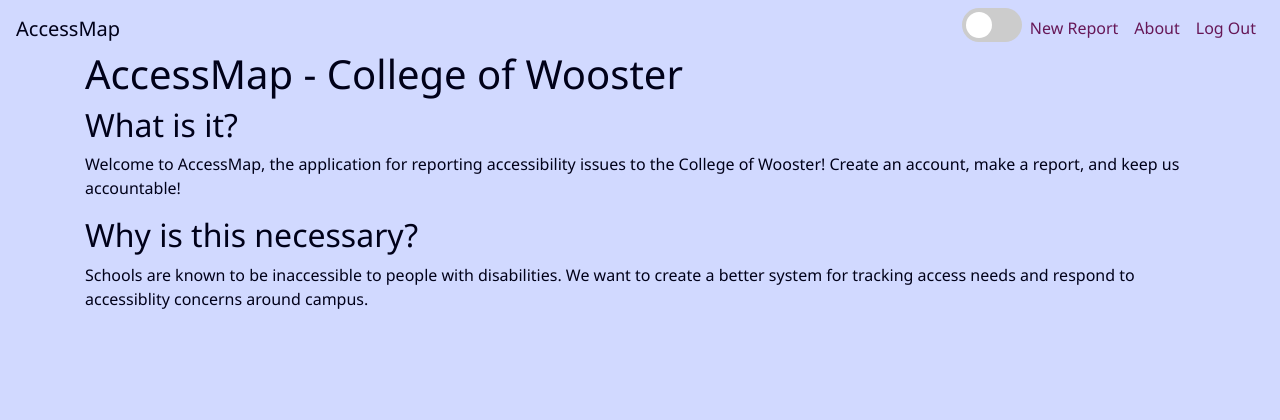
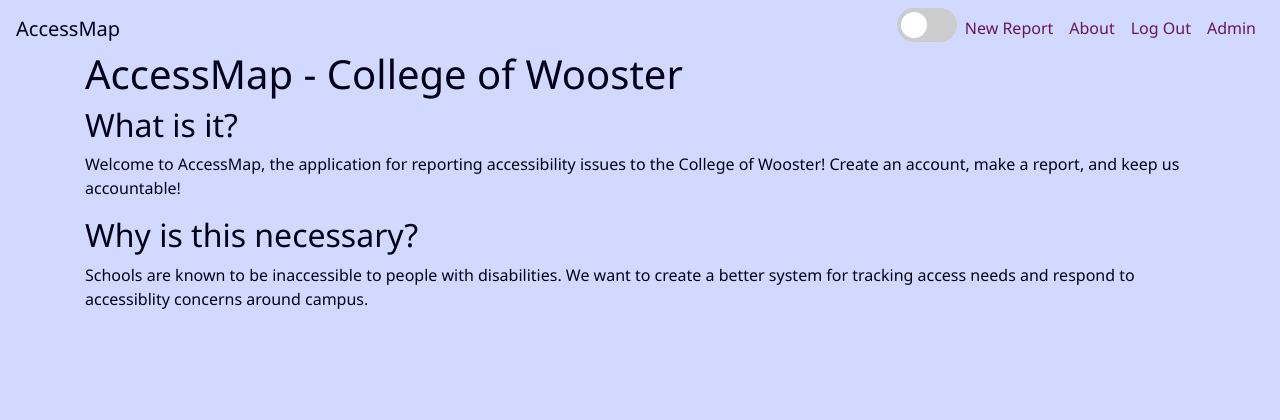
Before and after one commit to emleddin/AccessApp, a Django app: page /about/ in a window 1280 px wide. Shown: the top 420 px of the page. Run offline with Django 3.2, Linux system fonts and the light colour scheme; the visitor is signed in with stand-in values (Sample User, id 1); style sheets or scripts are compiled from the project's sources; some libraries are stand-ins or nearby versions.

Commit message:
Adds link to admin portal in navbar if user is staff role

```diff
--- a/pages/templates/_base.html
+++ b/pages/templates/_base.html
@@ -52,6 +52,11 @@
                     <li class="nav-item">
                         <a class="nav-link"  href="{% url 'signup' %}">Sign Up</a>
                     </li>
+                  {% endif %}
+                  {% if user.is_staff %}
+                  <li class="nav-item">
+                    <a class="nav-link"  href="{% url 'admin:index' %}">Admin</a>
+                </li>
                   {% endif %}
               </ul>
           </div>
```
